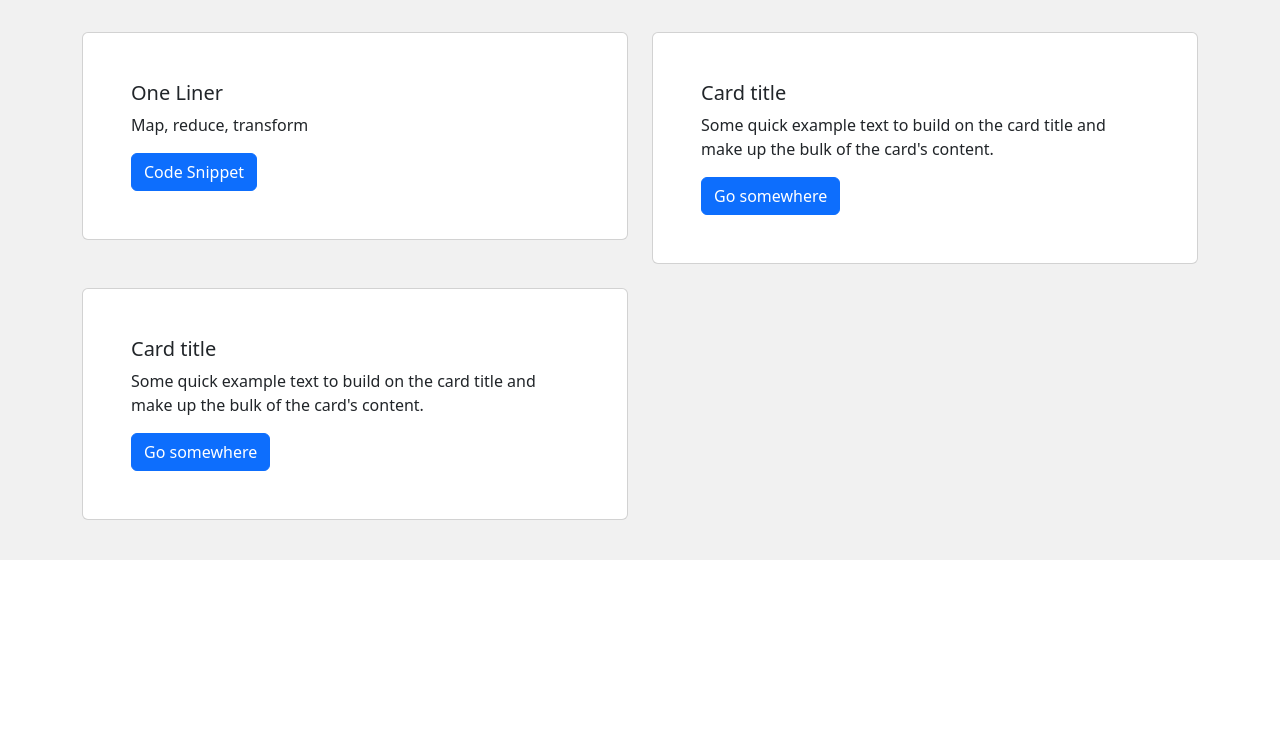
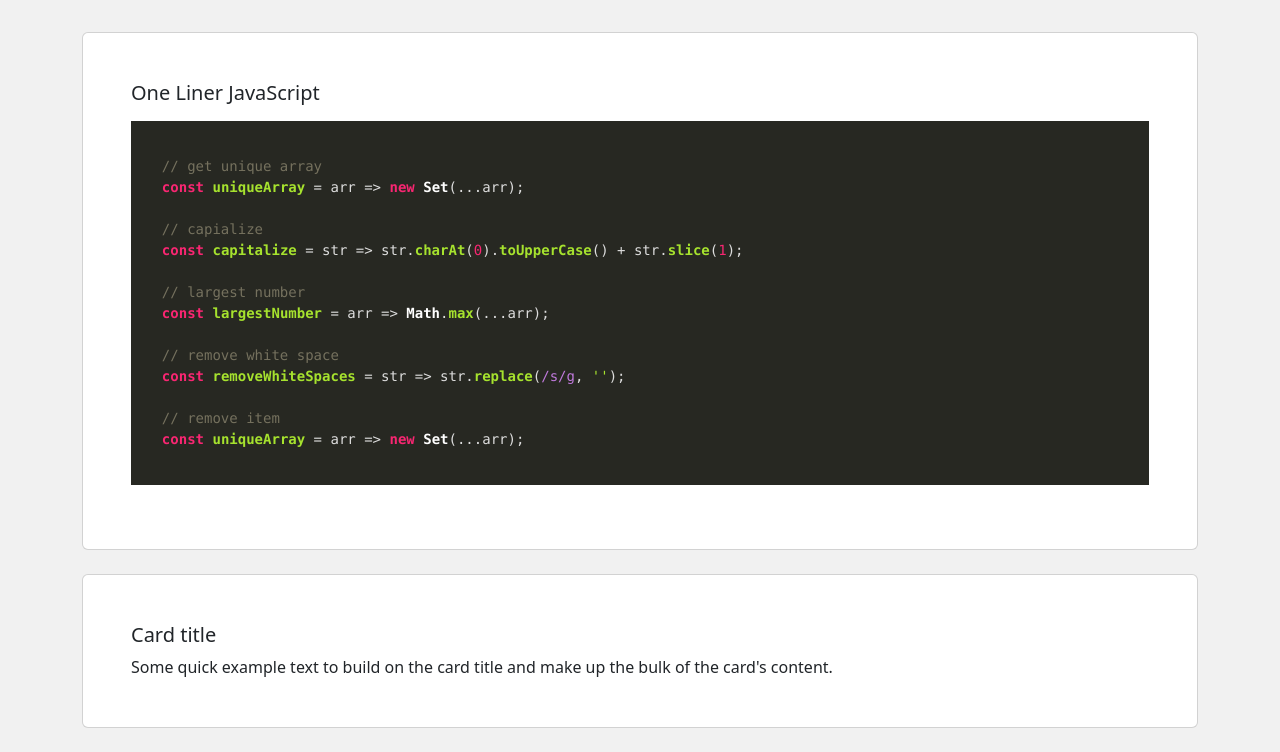
Before and after one commit to tofarshid/my-site, a React (Vite) app: page /blog in a window 1280 px wide. Shown: the top 752 px of the page. Built offline with nearby package versions, Linux system fonts and the light colour scheme.

Commit message:
10.05 code cleanup

```diff
--- a/src/App.tsx
+++ b/src/App.tsx
@@ -5,6 +5,7 @@ import './App.scss';
 import 'bootstrap/dist/css/bootstrap.css';
 import { Home } from './pages/home';
 import { Blog } from './pages/blog';
+import { Pg } from './pages/pg';
 
 function App() {
     return (
@@ -12,6 +13,7 @@ function App() {
             <Routes>
                 <Route path="/" element={<Home />} />
                 <Route path="blog" element={<Blog />} />
+                <Route path="playground" element={<Pg />} />
             </Routes>
         </BrowserRouter>
     );
--- a/src/components/codeSnippet/test.tsx
+++ b/src/components/codeSnippet/test.tsx
@@ -17,26 +17,22 @@ const CodeSnippet = () => {
         <pre>
             <code className="javascript" ref={codeRef}>
                 {`
-export function useWeb3AnalyticsReporter() {
-  const { pathname, search } = useLocation(); //depends on project routes manager
-  const { provider } = useWeb3React(); //depends on project web3 providers handling
+  // get unique array
+  const uniqueArray = arr => new Set(...arr);
 
-  //track page-views
-  useEffect(() => {
-    Web3Analytics.trackPageView(pathname, search);
-  }, [pathname, search]);
+  // capialize
+  const capitalize = str => str.charAt(0).toUpperCase() + str.slice(1);
 
-  //track web3 activity
+  // largest number
+  const largestNumber = arr => Math.max(...arr);
 
+  // remove white space
+  const removeWhiteSpaces = str => str.replace(/\s/g, '');
 
+  // remove item
+  const uniqueArray = arr => new Set(...arr);
 
-  12345677890-
-  useEffect(() => {
-    if (provider) {
-      Web3Analytics.walletProvider(provider);
-    }
-  }, [provider]);
-}`}
+`}
             </code>
         </pre>
     );
--- a/src/pages/blog.tsx
+++ b/src/pages/blog.tsx
@@ -1,60 +1,44 @@
+import CodeSnippet from '../components/codeSnippet/test';
+
 export const Blog = () => {
     return (
-        <>
         <div className="master-container" style={{ marginBottom: '300px' }}>
             <div>
                 <div className="container">
-                        <div
-                            className="row"
-                            style={{ padding: '32px 0 16px 0' }}
-                        >
-                            <div className="col-sm-12 col-md-6 mb-4">
+                    <div className="row" style={{ padding: '32px 0 16px 0' }}>
+                        <div className="col-sm-12 mb-4">
                             <div className="card">
                                 <div className="card-body">
                                     <h5 className="card-title">
-                                            One Liner
+                                        One Liner JavaScript
                                     </h5>
-                                        <p className="card-text">
-                                            Map, reduce, transform
-                                        </p>
-                                        <a href="#" className="btn btn-primary">
-                                            Code Snippet
-                                        </a>
+                                    <p className="card-text"></p>
+                                    <CodeSnippet />
                                 </div>
                             </div>
                         </div>
-                            <div className="col-sm-12 col-md-6 mb-4">
+                        <div className="col-sm-12 mb-4">
                             <div className="card">
                                 <div className="card-body">
-                                        <h5 className="card-title">
-                                            Card title
-                                        </h5>
+                                    <h5 className="card-title">Card title</h5>
                                     <p className="card-text">
-                                            Some quick example text to build on
-                                            the card title and make up the bulk
-                                            of the card's content.
+                                        Some quick example text to build on the
+                                        card title and make up the bulk of the
+                                        card's content.
                                     </p>
-                                        <a href="#" className="btn btn-primary">
-                                            Go somewhere
-                                        </a>
                                 </div>
                             </div>
                         </div>
 
-                            <div className="col-sm-12 col-md-6 mb-4">
+                        <div className="col-sm-12 mb-4">
                             <div className="card">
                                 <div className="card-body">
-                                        <h5 className="card-title">
-                                            Card title
-                                        </h5>
+                                    <h5 className="card-title">Card title</h5>
                                     <p className="card-text">
-                                            Some quick example text to build on
-                                            the card title and make up the bulk
-                                            of the card's content.
+                                        Some quick example text to build on the
+                                        card title and make up the bulk of the
+                                        card's content.
                                     </p>
-                                        <a href="#" className="btn btn-primary">
-                                            Go somewhere
-                                        </a>
                                 </div>
                             </div>
                         </div>
@@ -62,6 +46,5 @@ export const Blog = () => {
                 </div>
             </div>
         </div>
-        </>
     );
 };
--- /dev/null
+++ b/src/pages/pg.tsx
@@ -0,0 +1,76 @@
+import { ReactNode, useState } from 'react';
+
+interface CardProp {
+    children: ReactNode;
+    key: string;
+}
+
+interface HeadingProp {
+    children: ReactNode;
+}
+
+export const Card: React.FC<CardProp> = ({ children, key }) => {
+    return (
+        <div className="col-sm-12 mb-4" key={key}>
+            {children}
+        </div>
+    );
+};
+
+export const Heading: React.FC<HeadingProp> = ({ children }) => {
+    return <h3>{children}</h3>;
+};
+
+export type ContextProp = {
+    show: boolean;
+    setShow: (v: boolean) => void;
+};
+
+export const Pg = () => {
+    const [toggle, setToggle] = useState(false);
+    const onClick = () => setToggle(!toggle);
+    return (
+        <div className="master-container" style={{ marginBottom: '300px' }}>
+            <div>
+                <div className="container">
+                    <div className="row" style={{ padding: '32px 0 16px 0' }}>
+                        <Card key={`key-1`}>
+                            <Heading>With Context</Heading>
+                        </Card>
+
+                        <Card key={`key-2`}>
+                            <Heading>This is heading</Heading>
+                            {toggle && (
+                                <p>
+                                    Lorem Ipsum is simply dummy text of the
+                                    printing and typesetting industry. Lorem
+                                    Ipsum has been the industry's standard dummy
+                                    text ever since the 1500s, when an unknown
+                                    printer took a galley of type and scrambled
+                                    it to make a type specimen book. It has
+                                    survived not only five centuries, but also
+                                    the leap into electronic typesetting,
+                                    remaining essentially unchanged.
+                                </p>
+                            )}
+                        </Card>
+                        <div className="col-sm-12 mb-4">
+                            <Heading>The list</Heading>
+                            <ul>
+                                {ListOfFruits.map((item, index) => (
+                                    <li key={`fruit-${index}`}>{item}</li>
+                                ))}
+                            </ul>
+                        </div>
+
+                        <div className="col-sm-12 mb-4">
+                            <button type="button" onClick={onClick}>
+                                Toggle
+                            </button>
+                        </div>
+                    </div>
+                </div>
+            </div>
+        </div>
+    );
+};
```
Lines whose indentation alone changed are shown as unchanged.
